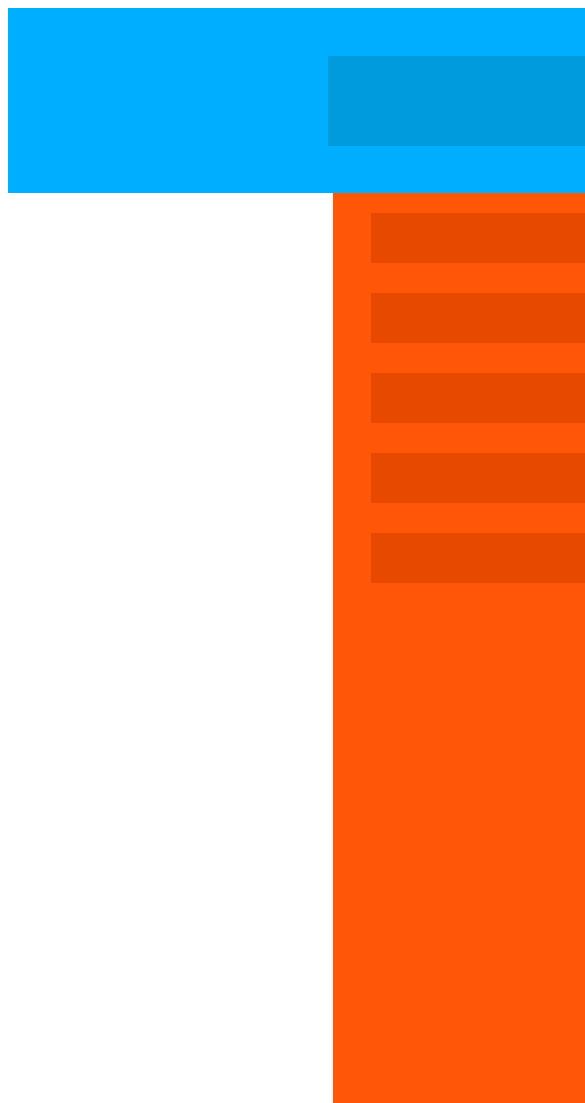
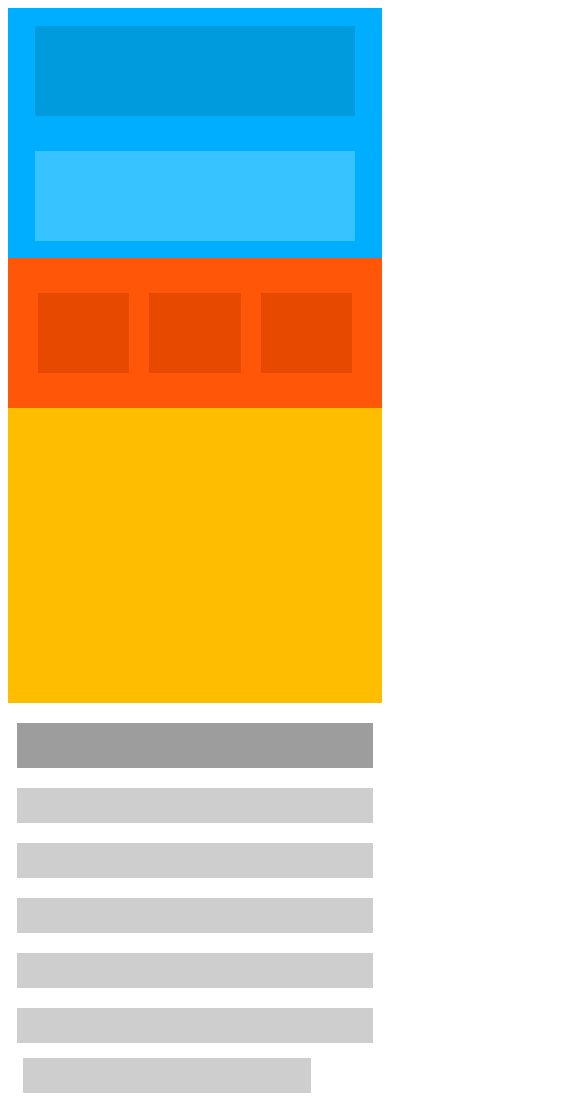
Before and after one commit to khrystynac9/myRWD, a plain HTML site: page index.html in a window 390 px wide. Shown: the top 1103 px of the page, 585 px wide, since content can reach past the window. Drawn offline with Linux system fonts and the light colour scheme.

Commit message:
made responsive design

```diff
--- a/index.css
+++ b/index.css
@@ -2,10 +2,9 @@
     box-sizing: border-box;
 }
 div.mainBreakpoint {
-    width: 1920px;
-    margin: auto;
+    width: 100%;
+    /* margin: auto; */
 }
-
 .container-row {
     display: flex;
     flex-direction: row;
@@ -14,90 +13,89 @@ div.mainBreakpoint {
 .container-column {
     display: flex;
     flex-direction: column;
-
 }
 header {
     justify-content: space-between;
     align-items: center;
     height: 185px;
-    width: 1920px;
+    width: 100%;
     background-color: #00AEFF;
+    padding: 0 12.5%;
+}
+.left, .right {
+    width: 35%;
+    height: 90px;
 }
 header .left {
-    width: 430px;
-    height: 90px;
     background-color: #009BDD;
-    margin-left: 320px;
 }
 header .right {
-    width: 420px;
-    height: 90px;
     background-color: #36C3FF;
-    margin-right: 340px;
 }
 div.main-content {
     justify-content: center;
     align-content: center;
+    align-content: center;
 }
 aside {
-    width: 295px;
-    height: 910px;
+    width: 20%;
     padding: 20px;
     background-color: #FF5607;
 }
-
+.aside-content{
+    width: 95%;
+    height: 50px;
+    align-self: center;
+    background-color: #E84900;
+    margin-top: 30px;
+}
+main {
+    width: 55%;
+    margin-bottom: 30px;
+}
 .column1 {
-    width: 410px;
-    height: 295;
-    margin-top: 20px;
-    margin-left: 10px;
+    width: 40%;
+    height: 295px;
+    margin-top: 25px;
+    margin-left: 15px;
     background-color: #FFBD00;
 }
 .column2-container {
     justify-content: space-between;
-    align-items: flex-end;
-    height: 295;
+    flex: 1 0 auto;
     margin-left: 50px;
-
-
 }
 .myHeader {
-    width: 495px;
+    width: 100%;
     height: 45px;
     margin-top: 20px;
     background-color: #9D9D9D;
 }
 .myMain {
-    width: 495px;
+    width: 100%;
     height: 35px;
     background-color: #CECECE;
+    margin-top: 20px;
 }
 .myHeight {
-    height: 295px;
+    height: 340px;
 }
 .secondMain {
-    width: 955px;
+    flex: 1 0 auto;
     height: 35px;
     background-color: #CECECE;
-    margin: 10px;
+    margin: 15px 0 10px 15px;
 }
-.aside-content{
-    width: 220px;
-    height: 50px;
-    align-self: center;
-    background-color: #E84900;
-    margin-top: 30px;
-}
+
 div.aside-content:first-child{
     margin-top: 0;
 }
 footer {
-    width: 1920px;
+    width: 100%;
     height: 340px;
     background-color: #00D169;
     justify-content: center;
     align-items: center;
-
 }
 .footer-content {
     width: 240px;
@@ -109,7 +107,7 @@ footer {
     align-content: space-between;
 }
 .footer-inside{
-    width: 180px;
+    width: 75%;
     height: 35px;
     margin-top: 20px;
     background-color: #038042;
@@ -117,3 +115,96 @@ footer {
 div.footer-inside:first-child {
     margin-top: 0;
 }
+@media screen and (max-width: 1540px) {
+
+    header {
+        width: 100%;
+        padding: 0 2.5%;
+        justify-content: space-between;
+        align-items: center;
+    }
+    aside {
+        width: 30%;
+    }
+    main {
+        width: 70%;
+    }
+
+    div.main-content {
+        justify-content: flex-start;
+    }
+    footer {
+        width: 100%;
+        /* width: 75%; */
+    }
+
+}
+
+@media screen and (max-width: 940px) {
+    header {
+        width: 100%;
+        height: 250px;
+        display: flex;
+        flex-direction: column;
+        justify-content: space-around;
+        align-items: center;
+    }
+    header .left, header .right {
+        width: 90%;
+        margin: 0;
+    }
+    div.main-content {
+        display: flex;
+        flex-direction: column;
+    }
+    aside.container-column {
+        width: 100%;
+        height: 150px;
+        padding: 20px;
+        display: flex;
+        flex-direction: row;
+        justify-content: center;
+        align-items: center;
+    }
+    .aside-content{
+        width: 30%;
+        height: 80px;
+        margin: 10px;
+    }
+    div.aside-content:first-child {
+        margin: 10px;
+    }
+    aside div:nth-of-type(even) {
+        display: none;
+    }
+    main {
+        width: 100%;
+    }
+    .column2-container {
+        width: 95%;
+        margin: 0;
+        align-self: center;
+    }
+    .column1 {
+        width: 100%;
+        height: 295px;
+        margin-top: 0;
+        margin-left: 0;
+    }
+    .secondMain {
+        width: 77%;
+    }
+    main div.container-row {
+        display: flex;
+        flex-direction: column;
+        flex-wrap: nowrap;
+        align-content: center;
+    }
+    .myMain, .myHeader {
+        width: 100%;
+        /* margin: 0; */
+    }
+    .myHeight {
+        height: auto;
+    }
+}
```
Also changed, not shown: index.html (+1 -1 lines).
